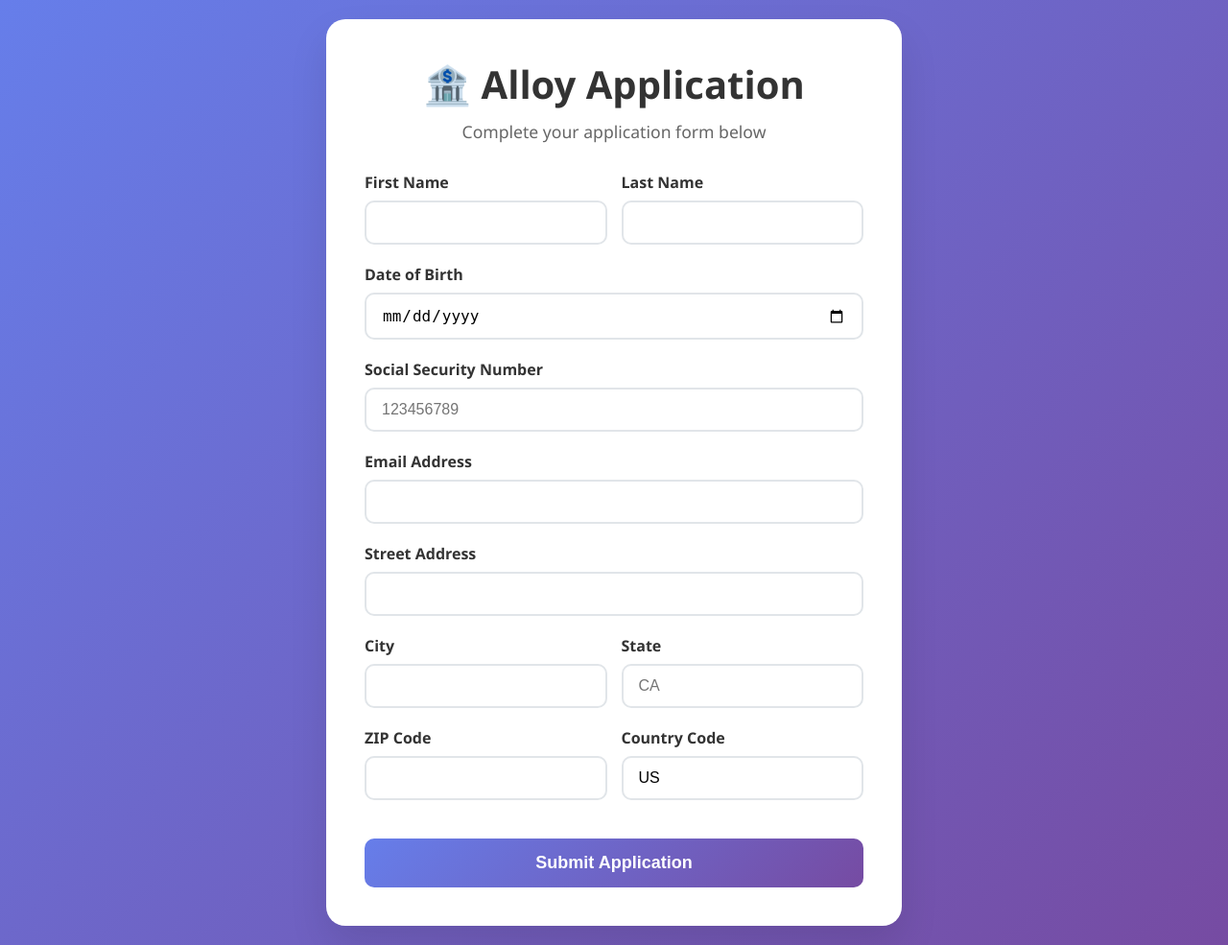
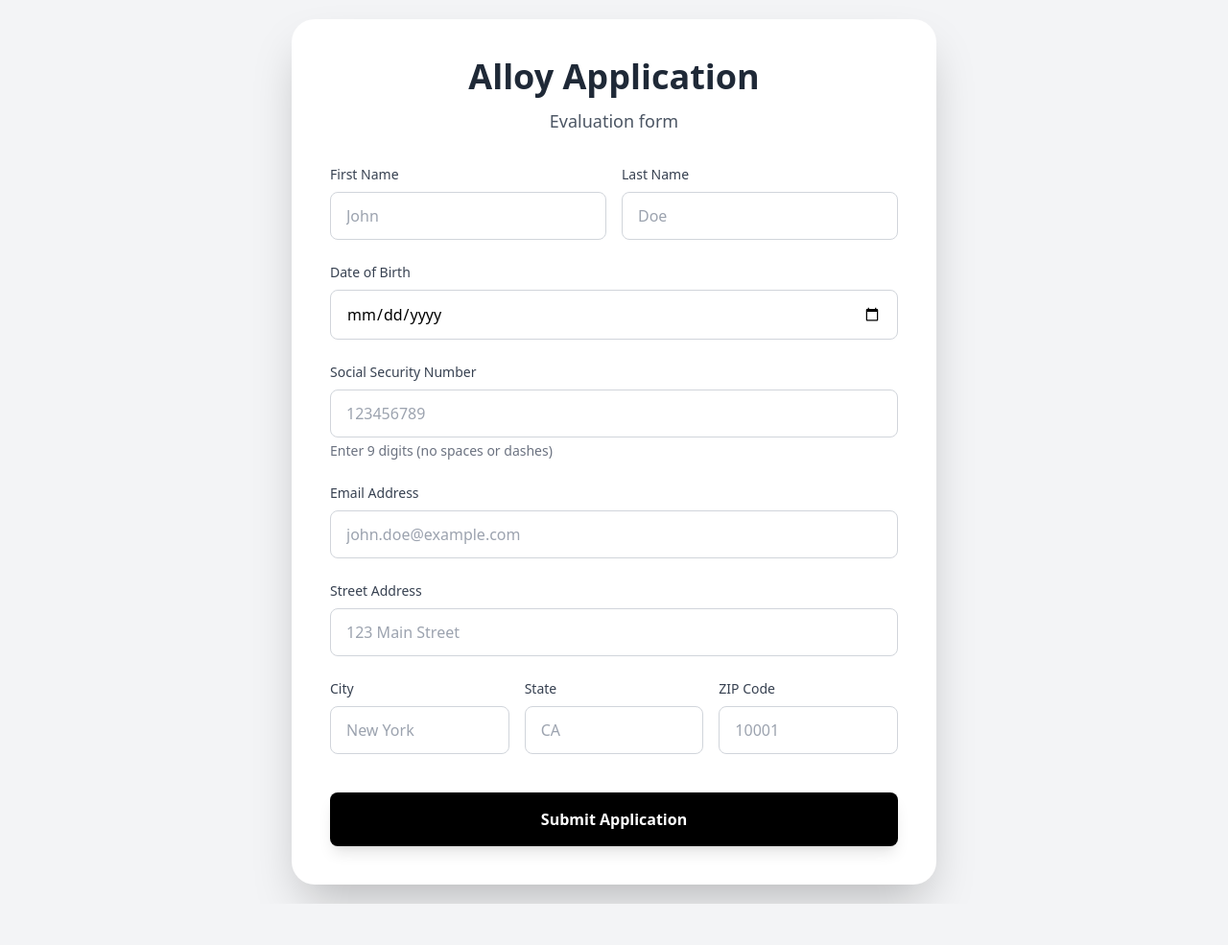
Before and after one commit to shivamjha0075/alloy_tam_assignment, a Flask app: page / in a window 1280 px wide. Shown: the whole page at 96% size. After the commit the page ends 942 px from the top, so only its background shows below. Run offline with Flask 3, Linux system fonts and the light colour scheme; parts of the project's set-up code (start-up, migrations or seed data) failed here and were passed over; some libraries are stand-ins or nearby versions.

Commit message:
Ui changes

```diff
--- a/templates/index.html
+++ b/templates/index.html
@@ -4,235 +4,150 @@
     <meta charset="UTF-8">
     <meta name="viewport" content="width=device-width, initial-scale=1.0">
     <title>Alloy Application Form</title>
-    <style>
-        * {
-            margin: 0;
-            padding: 0;
-            box-sizing: border-box;
-        }
+    <script src="https://cdn.tailwindcss.com"></script>
 
-        body {
-            font-family: 'Segoe UI', Tahoma, Geneva, Verdana, sans-serif;
-            background: linear-gradient(135deg, #667eea 0%, #764ba2 100%);
-            min-height: 100vh;
-            display: flex;
-            align-items: center;
-            justify-content: center;
-            padding: 20px;
-        }
-
-        .container {
-            background: white;
-            border-radius: 20px;
-            box-shadow: 0 20px 40px rgba(0, 0, 0, 0.1);
-            padding: 40px;
-            max-width: 600px;
-            width: 100%;
-        }
-
-        .header {
-            text-align: center;
-            margin-bottom: 30px;
-        }
-
-        .header h1 {
-            color: #333;
-            font-size: 2.5rem;
-            margin-bottom: 10px;
-        }
-
-        .header p {
-            color: #666;
-            font-size: 1.1rem;
-        }
-
-        .form-group {
-            margin-bottom: 20px;
-        }
-
-        .form-row {
-            display: flex;
-            gap: 15px;
-        }
-
-        .form-row .form-group {
-            flex: 1;
-        }
-
-        label {
-            display: block;
-            margin-bottom: 8px;
-            color: #333;
-            font-weight: 600;
-        }
-
-        input[type="text"],
-        input[type="email"],
-        input[type="date"] {
-            width: 100%;
-            padding: 12px 16px;
-            border: 2px solid #e1e5e9;
-            border-radius: 10px;
-            font-size: 16px;
-            transition: border-color 0.3s ease;
-        }
-
-        input[type="text"]:focus,
-        input[type="email"]:focus,
-        input[type="date"]:focus {
-            outline: none;
-            border-color: #667eea;
-            box-shadow: 0 0 0 3px rgba(102, 126, 234, 0.1);
-        }
-
-        .submit-btn {
-            width: 100%;
-            background: linear-gradient(135deg, #667eea 0%, #764ba2 100%);
-            color: white;
-            padding: 15px;
-            border: none;
-            border-radius: 10px;
-            font-size: 18px;
-            font-weight: 600;
-            cursor: pointer;
-            transition: transform 0.2s ease;
-            margin-top: 20px;
-        }
-
-        .submit-btn:hover {
-            transform: translateY(-2px);
-            box-shadow: 0 10px 20px rgba(102, 126, 234, 0.3);
-        }
-
-        .result {
-            margin-top: 30px;
-            padding: 20px;
-            border-radius: 10px;
-            text-align: center;
-            font-weight: 600;
-        }
-
-        .result.approved {
-            background-color: #d4edda;
-            color: #155724;
-            border: 1px solid #c3e6cb;
-        }
-
-        .result.denied {
-            background-color: #f8d7da;
-            color: #721c24;
-            border: 1px solid #f5c6cb;
-        }
-
-        .result.review {
-            background-color: #fff3cd;
-            color: #856404;
-            border: 1px solid #ffeaa7;
-        }
-
-        .loading {
-            display: none;
-            text-align: center;
-            margin-top: 20px;
-        }
-
-        .spinner {
-            border: 4px solid #f3f3f3;
-            border-top: 4px solid #667eea;
-            border-radius: 50%;
-            width: 40px;
-            height: 40px;
-            animation: spin 1s linear infinite;
-            margin: 0 auto 10px;
-        }
-
-        @keyframes spin {
-            0% { transform: rotate(0deg); }
-            100% { transform: rotate(360deg); }
-        }
-    </style>
 </head>
-<body>
-    <div class="container">
-        <div class="header">
-            <h1>🏦 Alloy Application</h1>
-            <p>Complete your application form below</p>
+<body class="min-h-screen bg-gray-100 flex items-center justify-center p-5">
+    <div class="bg-white rounded-3xl shadow-2xl p-10 max-w-2xl w-full">
+        <!-- Header -->
+        <div class="text-center mb-8">
+            <h1 class="text-4xl font-bold text-gray-800 mb-3">Alloy Application</h1>
+            <p class="text-gray-600 text-lg">Evaluation form</p>
         </div>
 
-        <form id="applicationForm" method="POST" action="/submit">
-            <div class="form-row">
-                <div class="form-group">
-                    <label for="name_first">First Name</label>
-                    <input type="text" id="name_first" name="name_first" required>
+        <!-- Result Display -->
+        {% if result %}
+        <div class="mb-6 p-4 rounded-lg border-l-4 {% if result.class == 'approved' %}bg-green-50 border-green-500{% elif result.class == 'denied' %}bg-red-50 border-red-500{% else %}bg-yellow-50 border-yellow-500{% endif %}">
+            <h3 class="font-semibold {% if result.class == 'approved' %}text-green-800{% elif result.class == 'denied' %}text-red-800{% else %}text-yellow-800{% endif %}">{{ result.title }}</h3>
+            <p class="{% if result.class == 'approved' %}text-green-700{% elif result.class == 'denied' %}text-red-700{% else %}text-yellow-700{% endif %}">{{ result.message }}</p>
+        </div>
+        {% endif %}
+
+        <!-- Application Form -->
+        <form method="POST" action="/submit" class="space-y-6" id="applicationForm">
+            <!-- Name Fields -->
+            <div class="grid grid-cols-1 md:grid-cols-2 gap-4">
+                <div>
+                    <label for="name_first" class="block text-sm font-medium text-gray-700 mb-2">First Name</label>
+                    <input type="text" id="name_first" name="name_first"
+                           class="w-full px-4 py-3 border border-gray-300 rounded-lg focus:ring-2 focus:ring-primary focus:border-transparent transition duration-200"
+                           placeholder="John" required>
                 </div>
-                <div class="form-group">
-                    <label for="name_last">Last Name</label>
-                    <input type="text" id="name_last" name="name_last" required>
+                <div>
+                    <label for="name_last" class="block text-sm font-medium text-gray-700 mb-2">Last Name</label>
+                    <input type="text" id="name_last" name="name_last"
+                           class="w-full px-4 py-3 border border-gray-300 rounded-lg focus:ring-2 focus:ring-primary focus:border-transparent transition duration-200"
+                           placeholder="Doe" required>
                 </div>
             </div>
 
-            <div class="form-group">
-                <label for="birth_date">Date of Birth</label>
-                <input type="date" id="birth_date" name="birth_date" required>
+            <!-- Date of Birth -->
+            <div>
+                <label for="birth_date" class="block text-sm font-medium text-gray-700 mb-2">Date of Birth</label>
+                <input type="date" id="birth_date" name="birth_date"
+                       class="w-full px-4 py-3 border border-gray-300 rounded-lg focus:ring-2 focus:ring-primary focus:border-transparent transition duration-200"
+                       required>
             </div>
 
-            <div class="form-group">
-                <label for="document_ssn">Social Security Number</label>
-                <input type="text" id="document_ssn" name="document_ssn" placeholder="123456789" pattern="[0-9]{9}" maxlength="9" title="Please enter exactly 9 digits" required>
+            <!-- SSN -->
+            <div>
+                <label for="document_ssn" class="block text-sm font-medium text-gray-700 mb-2">Social Security Number</label>
+                <input type="text" id="document_ssn" name="document_ssn"
+                       class="w-full px-4 py-3 border border-gray-300 rounded-lg focus:ring-2 focus:ring-primary focus:border-transparent transition duration-200"
+                       placeholder="123456789" pattern="[0-9]{9}" maxlength="9" title="Please enter exactly 9 digits" required>
+                <p class="text-sm text-gray-500 mt-1">Enter 9 digits (no spaces or dashes)</p>
             </div>
 
-            <div class="form-group">
-                <label for="email_address">Email Address</label>
-                <input type="email" id="email_address" name="email_address" required>
+            <!-- Email -->
+            <div>
+                <label for="email_address" class="block text-sm font-medium text-gray-700 mb-2">Email Address</label>
+                <input type="email" id="email_address" name="email_address"
+                       class="w-full px-4 py-3 border border-gray-300 rounded-lg focus:ring-2 focus:ring-primary focus:border-transparent transition duration-200"
+                       placeholder="john.doe@example.com" required>
             </div>
 
-            <div class="form-group">
-                <label for="address_line_1">Street Address</label>
-                <input type="text" id="address_line_1" name="address_line_1" required>
+            <!-- Address -->
+            <div>
+                <label for="address_line_1" class="block text-sm font-medium text-gray-700 mb-2">Street Address</label>
+                <input type="text" id="address_line_1" name="address_line_1"
+                       class="w-full px-4 py-3 border border-gray-300 rounded-lg focus:ring-2 focus:ring-primary focus:border-transparent transition duration-200"
+                       placeholder="123 Main Street" required>
             </div>
 
-            <div class="form-row">
-                <div class="form-group">
-                    <label for="address_city">City</label>
-                    <input type="text" id="address_city" name="address_city" required>
+            <!-- City, State, ZIP -->
+            <div class="grid grid-cols-1 md:grid-cols-3 gap-4">
+                <div>
+                    <label for="address_city" class="block text-sm font-medium text-gray-700 mb-2">City</label>
+                    <input type="text" id="address_city" name="address_city"
+                           class="w-full px-4 py-3 border border-gray-300 rounded-lg focus:ring-2 focus:ring-primary focus:border-transparent transition duration-200"
+                           placeholder="New York" required>
                 </div>
-                <div class="form-group">
-                    <label for="address_state">State</label>
-                    <input type="text" id="address_state" name="address_state" placeholder="CA" required>
+                <div>
+                    <label for="address_state" class="block text-sm font-medium text-gray-700 mb-2">State</label>
+                    <input type="text" id="address_state" name="address_state"
+                           class="w-full px-4 py-3 border border-gray-300 rounded-lg focus:ring-2 focus:ring-primary focus:border-transparent transition duration-200"
+                           placeholder="CA" required>
+                </div>
+                <div>
+                    <label for="address_postal_code" class="block text-sm font-medium text-gray-700 mb-2">ZIP Code</label>
+                    <input type="text" id="address_postal_code" name="address_postal_code"
+                           class="w-full px-4 py-3 border border-gray-300 rounded-lg focus:ring-2 focus:ring-primary focus:border-transparent transition duration-200"
+                           placeholder="10001" required>
                 </div>
             </div>
 
-            <div class="form-row">
-                <div class="form-group">
-                    <label for="address_postal_code">ZIP Code</label>
-                    <input type="text" id="address_postal_code" name="address_postal_code" required>
-                </div>
-                <div class="form-group">
-                    <label for="address_country_code">Country Code</label>
-                    <input type="text" id="address_country_code" name="address_country_code" value="US" required>
-                </div>
+            <!-- Country (Hidden) -->
+            <input type="hidden" name="address_country_code" value="US">
+
+            <!-- Submit Button -->
+            <div class="pt-4">
+                <button type="submit"
+                        class="w-full bg-black text-white font-semibold py-4 px-6 rounded-lg hover:bg-gray-800 transform hover:scale-[1.02] transition duration-200 shadow-lg">
+                    <span class="submit-text">Submit Application</span>
+                    <span class="loading-text hidden">
+                        <svg class="animate-spin -ml-1 mr-3 h-5 w-5 text-white inline" xmlns="http://www.w3.org/2000/svg" fill="none" viewBox="0 0 24 24">
+                            <circle class="opacity-25" cx="12" cy="12" r="10" stroke="currentColor" stroke-width="4"></circle>
+                            <path class="opacity-75" fill="currentColor" d="M4 12a8 8 0 018-8V0C5.373 0 0 5.373 0 12h4zm2 5.291A7.962 7.962 0 014 12H0c0 3.042 1.135 5.824 3 7.938l3-2.647z"></path>
+                        </svg>
+                        Processing...
+                    </span>
+                </button>
             </div>
-
-            <button type="submit" class="submit-btn">Submit Application</button>
         </form>
-
-        <div class="loading" id="loading">
-            <div class="spinner"></div>
-            <p>Processing your application...</p>
-        </div>
-
-        {% if result %}
-        <div class="result {{ result.class }}">
-            <h3>{{ result.title }}</h3>
-            <p>{{ result.message }}</p>
-        </div>
-        {% endif %}
     </div>
 
     <script>
-        document.getElementById('applicationForm').addEventListener('submit', function() {
-            document.getElementById('loading').style.display = 'block';
-            document.querySelector('.submit-btn').style.display = 'none';
+        // Form submission handling
+        document.getElementById('applicationForm').addEventListener('submit', function(e) {
+            const submitBtn = this.querySelector('button[type="submit"]');
+            const submitText = submitBtn.querySelector('.submit-text');
+            const loadingText = submitBtn.querySelector('.loading-text');
+
+            // Show loading state
+            submitText.classList.add('hidden');
+            loadingText.classList.remove('hidden');
+            submitBtn.disabled = true;
+            submitBtn.classList.add('opacity-75', 'cursor-not-allowed');
+        });
+
+        // SSN input formatting
+        document.getElementById('document_ssn').addEventListener('input', function(e) {
+            // Remove any non-digit characters
+            this.value = this.value.replace(/\D/g, '');
+        });
+
+        // Real-time validation feedback
+        const inputs = document.querySelectorAll('input[required], select[required]');
+        inputs.forEach(input => {
+            input.addEventListener('blur', function() {
+                if (this.value.trim() === '') {
+                    this.classList.add('border-red-500', 'ring-red-500');
+                    this.classList.remove('border-gray-300');
+                } else {
+                    this.classList.remove('border-red-500', 'ring-red-500');
+                    this.classList.add('border-gray-300');
+                }
+            });
         });
     </script>
 </body>
```
